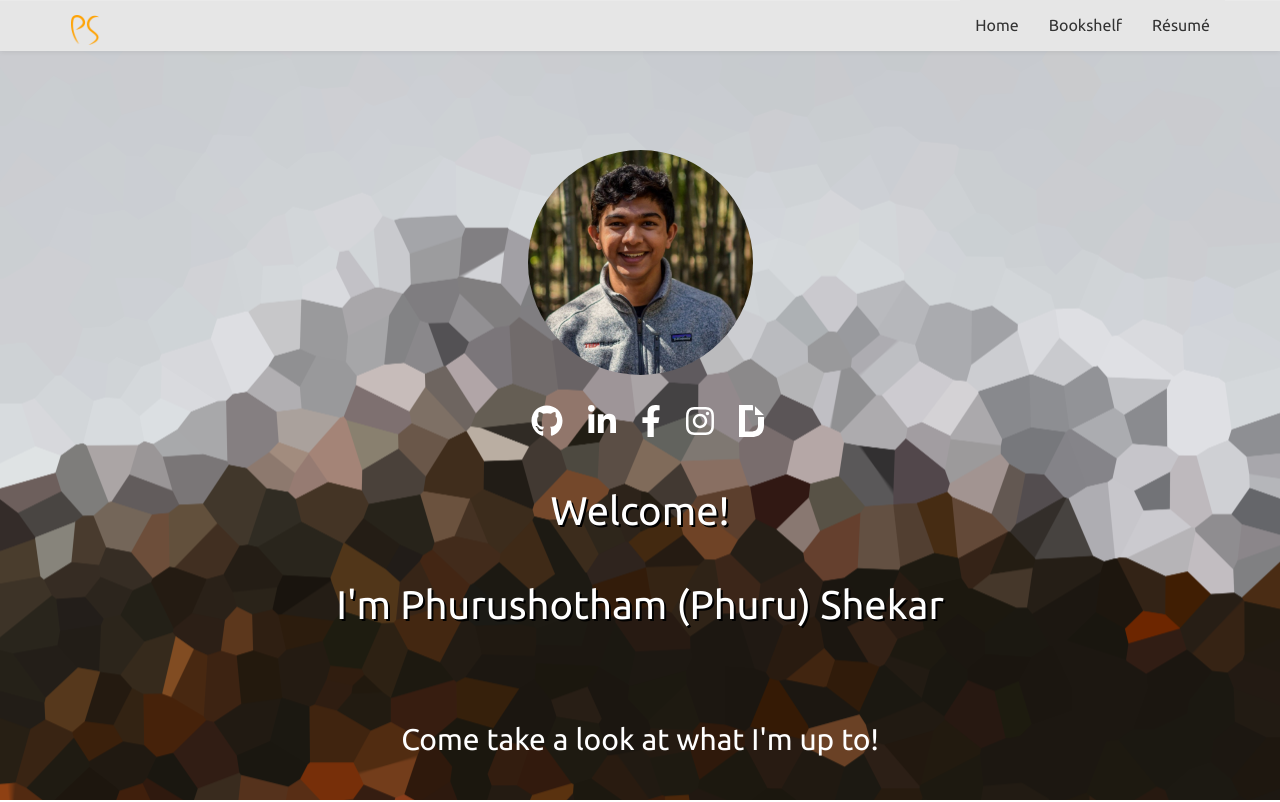
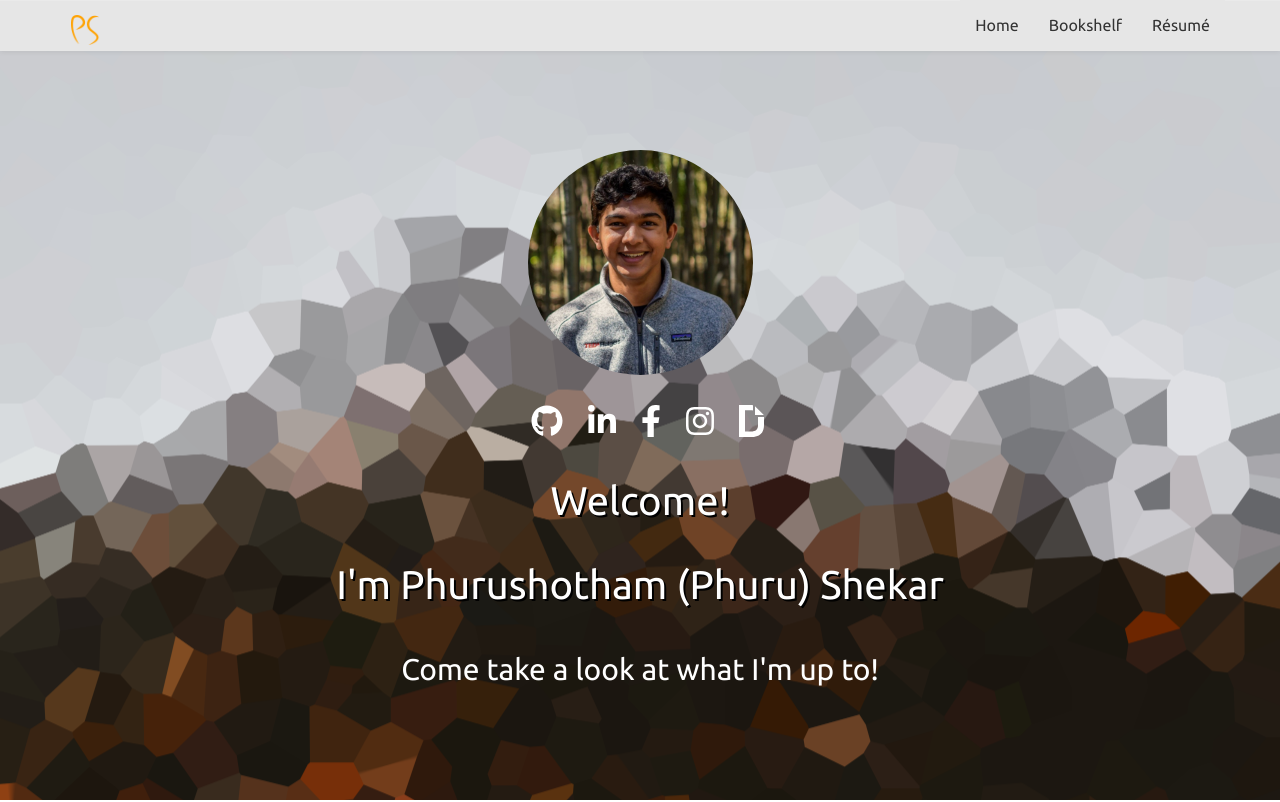
Before and after one commit to PhuruShekar/PhuruShekar.github.io, a React (Create React App) app: page /#/ in a window 1280 px wide. Shown: the top 802 px of the page. Built offline with nearby package versions, Linux system fonts and the light colour scheme.

Commit message:
updated spacing for top section

```diff
--- a/src/Assets/scss/default.css
+++ b/src/Assets/scss/default.css
@@ -124,14 +124,14 @@ main .me {
 main h1 {
   font-size: 40px;
   text-align: center;
-  margin-top: 50px;
+  margin-top: 40px;
   text-shadow: 2px 2px black;
 }
 
 main p {
   font-size: 30px;
   text-align: center;
-  margin-top: 100px;
+  margin-top: 50px;
 }
 
 main a {
--- a/src/Assets/scss/default.scss
+++ b/src/Assets/scss/default.scss
@@ -78,7 +78,7 @@ main {
     h1 {
         font-size: 40px;
         text-align: center;
-        margin-top: 50px;
+        margin-top: 40px;
         text-shadow: 2px 2px black;
     }
 
@@ -87,7 +87,7 @@ main {
     p {
         font-size: 30px;
         text-align: center;
-        margin-top: 100px;
+        margin-top: 50px;
     }
 
     a {
@@ -108,6 +108,11 @@ main {
         p {
             margin-top: 30px;
         }
+    }
+
+    @media all and (max-width: 577px) {
+
+
     }
 }
 
--- a/src/components/pages/homePage.js
+++ b/src/components/pages/homePage.js
@@ -43,7 +43,6 @@ class HomePage extends Component {
               <h1 className="intro fade-in">
                 I'm Phurushotham (Phuru) Shekar
               </h1>
-
               <p className="intro fade-in">Come take a look at what I'm up to!</p>
             </main>
           </div>
```
Also changed, not shown: 1 other file (tests, documents, lock files or other folders).
